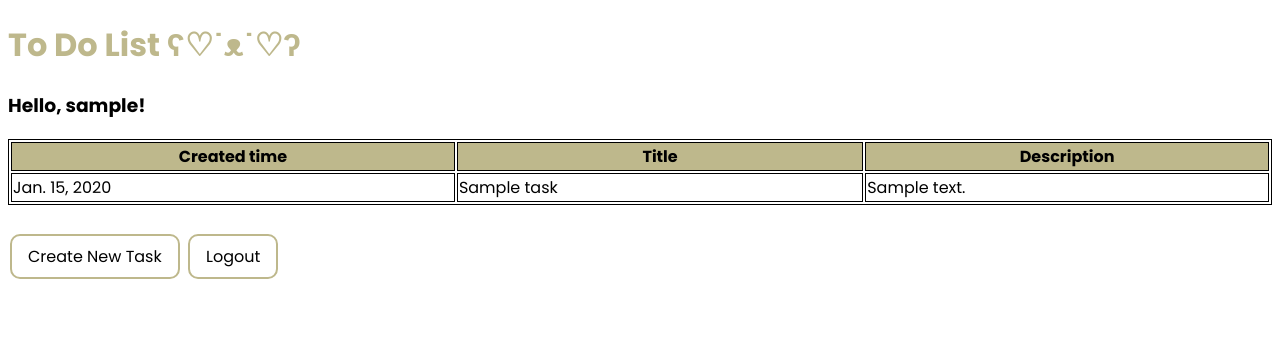
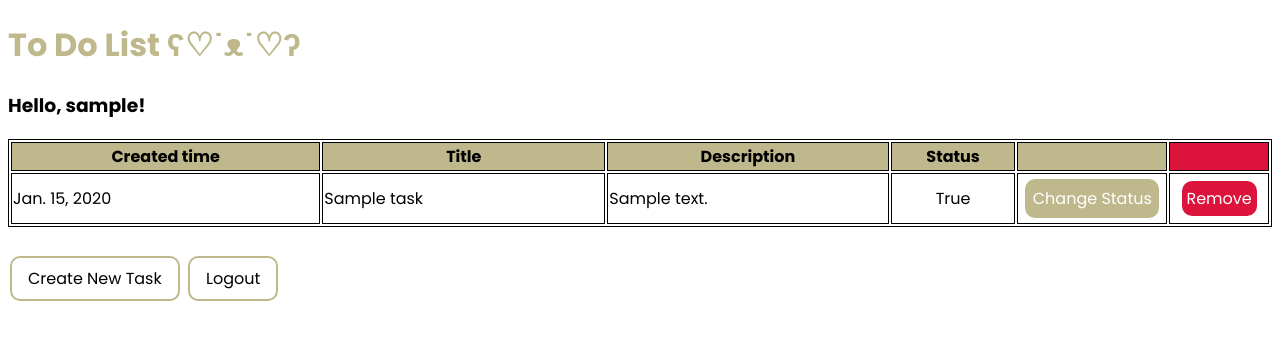
Before and after one commit to arinaunaka/Tugas, a Django app: page /todolist/ in a window 1280 px wide. Shown: the top 340 px of the page. Run offline with Django 4.2, Linux system fonts and the light colour scheme; a user stored in the database is signed in; tables that the repository leaves empty hold one stand-in row (values such as "Sample post").

Commit message:
Tugas 4 - Lab 3

```diff
--- a/todolist/models.py
+++ b/todolist/models.py
@@ -8,3 +8,4 @@ class Task(models.Model):
     date = models.DateField(default=timezone.now)
     title = models.CharField(max_length=255)
     description = models.TextField()
+    is_finished = models.BooleanField(default=False)
--- a/todolist/templates/todolist.html
+++ b/todolist/templates/todolist.html
@@ -69,16 +69,43 @@
      <th style="background-color:rgb(190, 184, 140);">Created time</th>
      <th style="background-color:rgb(190, 184, 140);">Title</th>
      <th style="background-color:rgb(190, 184, 140);">Description</th>
+     <th style="background-color:rgb(190, 184, 140);">Status</th>
+     <th style="background-color:rgb(190, 184, 140);"></th>
+     <th style="background-color:crimson"></th>
    </tr>
-   {% comment %} Add the data below this line {% endcomment %}
    {% for task in list_task %}
    <tr>
        <td>{{task.date}}</td>
        <td>{{task.title}}</td>
        <td>{{task.description}}</td>
+       <td style="text-align: center; width: 10%;">{{task.is_finished}}</td>
+       <td style="text-align: center; width: 12%;">
+        <button class="button" style="background-color: rgb(190, 184, 140); border-radius: 10px; color: white; padding: 5%;" onclick="changeStatus">Change Status</button>
+       </td>
+       <script>
+         function changeStatus() {
+           if (task.is_finished){
+             task.is_finished = false;
+           } else {
+             task.is_finished = true;
+           }
+        }
+       </script>
+       <td style="text-align:center; width: 8%;">
+        <button class="button" style="background-color: crimson; border-radius: 10px; padding: 5%;" ondclick="remove" id="remove">Remove</button>
+      </td>
    </tr>
    {% endfor %}
  </table>
+
+
+ <script>
+    function remove() {
+      let table = document.querySelector('table');
+      table.deleteRow(1);
+    }
+ </script>
+
  <br>
  <button class="button button1" onclick="location.href='/todolist/create-task'">Create New Task</button>
  <button class="button button2" onclick="location.href='/todolist/logout'">Logout</button>
--- a/todolist/views.py
+++ b/todolist/views.py
@@ -1,3 +1,4 @@
+from os import stat
 from django.shortcuts import render, redirect
 from django.contrib import messages
 from django.contrib.auth import authenticate, login, logout
@@ -8,9 +9,18 @@ from todolist.models import Task
 
 @login_required(login_url='/todolist/login/')
 def show_todolist(request):
+    status = ""
     data_task = Task.objects.filter(user=request.user).all()
+
+    for task in data_task:
+        if (task.is_finished):
+            status = "Finished"
+        else:
+            status = "Not finished"
+
     context = {
     'list_task': data_task,
+    'status': status,
     }
     return render(request, "todolist.html", context)
 
```
Also changed, not shown: todolist/README.md, todolist/migrations/0005_task_is_finished.py (added), todolist/migrations/0006_alter_task_is_finished.py (added), todolist/migrations/0007_alter_task_is_finished.py (added), todolist/migrations/0008_alter_task_is_finished.py (added), todolist/migrations/0009_alter_task_is_finished.py (added).
